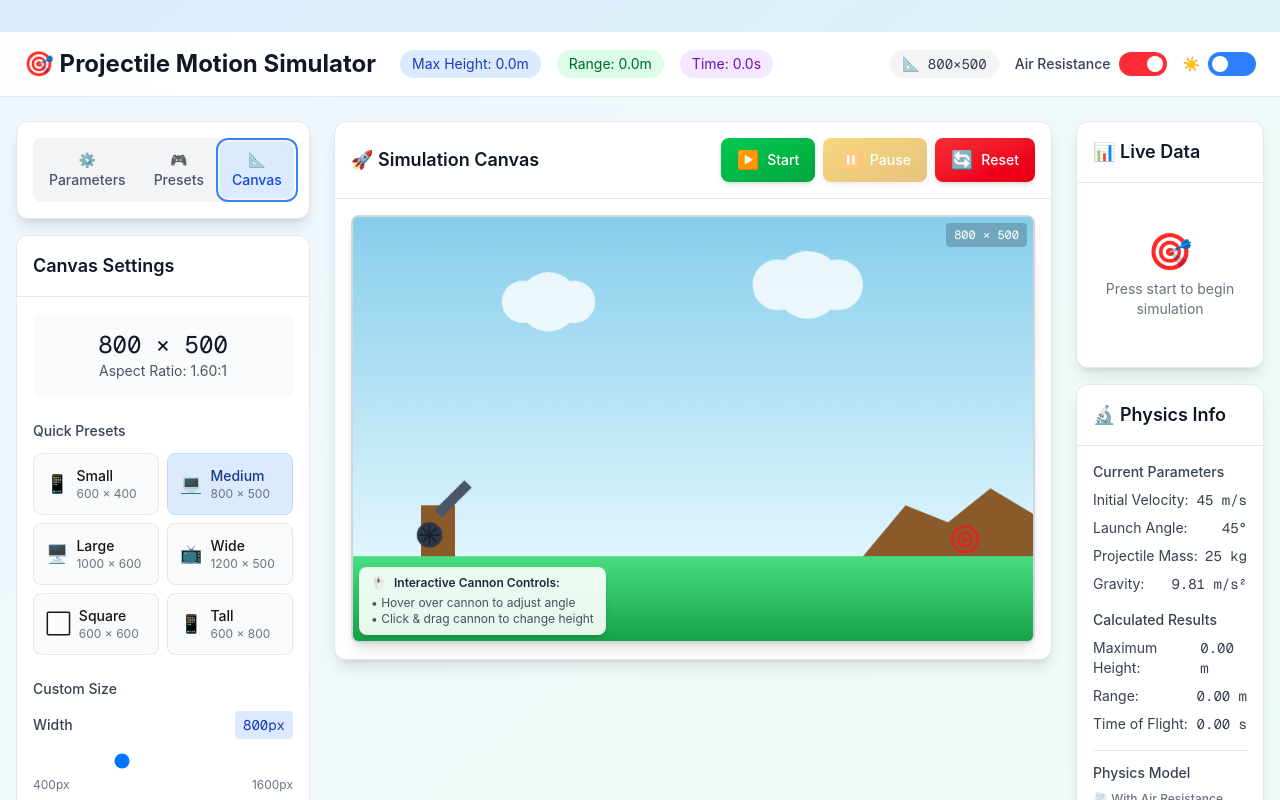
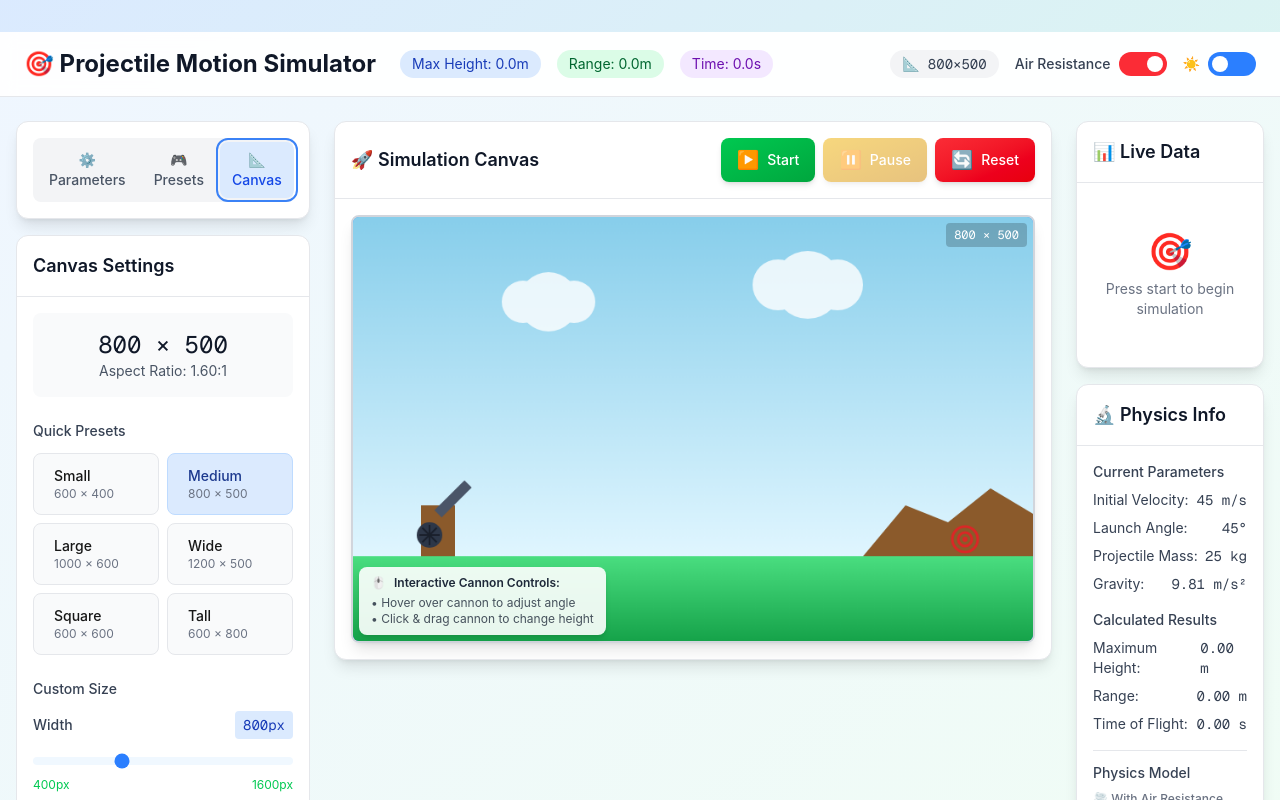
Before and after one commit to mayer-doa-coder/new-projectile-sim-2, a Next.js app in the folder projectile-sim/: page / in a window 1280 px wide. Both pictures are taken after a click on the button "📐 Canvas". Shown: the top 800 px of the page. Built offline with nearby package versions, Linux system fonts and the light colour scheme.

Commit message:
changed the position of simulator controls and remove the icons

```diff
--- a/projectile-sim/package.json
+++ b/projectile-sim/package.json
@@ -9,6 +9,7 @@
     "lint": "next lint"
   },
   "dependencies": {
+    "amqplib": "^0.10.8",
     "next": "15.4.4",
     "react": "19.1.0",
     "react-dom": "19.1.0",
--- a/projectile-sim/src/app/globals.css
+++ b/projectile-sim/src/app/globals.css
@@ -85,7 +85,7 @@ button:active:not(:disabled) {
 input[type="range"] {
   -webkit-appearance: none;
   appearance: none;
-  background: transparent;
+  background: aliceblue;
   cursor: pointer;
 }
 
--- a/projectile-sim/src/components/controls/CanvasSizeControls.tsx
+++ b/projectile-sim/src/components/controls/CanvasSizeControls.tsx
@@ -8,12 +8,12 @@ interface CanvasSizeControlsProps {
 }
 
 const CANVAS_PRESETS = [
-  { name: 'Small', width: 600, height: 400, icon: '📱' },
-  { name: 'Medium', width: 800, height: 500, icon: '💻' },
-  { name: 'Large', width: 1000, height: 600, icon: '🖥️' },
-  { name: 'Wide', width: 1200, height: 500, icon: '📺' },
-  { name: 'Square', width: 600, height: 600, icon: '⬜' },
-  { name: 'Tall', width: 600, height: 800, icon: '📱' }
+  { name: 'Small', width: 600, height: 400, icon: '' },
+  { name: 'Medium', width: 800, height: 500, icon: '' },
+  { name: 'Large', width: 1000, height: 600, icon: '' },
+  { name: 'Wide', width: 1200, height: 500, icon: '' },
+  { name: 'Square', width: 600, height: 600, icon: '' },
+  { name: 'Tall', width: 600, height: 800, icon: '' }
 ];
 
 export function CanvasSizeControls({ params, updateParams, isDayTheme }: CanvasSizeControlsProps) {
@@ -120,9 +120,9 @@ export function CanvasSizeControls({ params, updateParams, isDayTheme }: CanvasS
               step={50}
               value={params.canvasWidth}
               onChange={(e) => handleCustomSize('width', Number(e.target.value))}
-              className="w-full h-2 rounded-lg appearance-none cursor-pointer bg-gradient-to-r from-blue-400 to-blue-600"
+              className="w-full h-2 rounded-lg appearance-none cursor-pointer bg-gradient-to-r from-blue-400 to-blue-600 accent-blue-500"
             />
-            <div className="flex justify-between text-xs text-gray-500 dark:text-gray-400 mt-1">
+            <div className="flex justify-between text-xs text-green-500 dark:text-gray-400 mt-1">
               <span>400px</span>
               <span>1600px</span>
             </div>
@@ -178,7 +178,7 @@ export function CanvasSizeControls({ params, updateParams, isDayTheme }: CanvasS
                 : 'bg-gray-700 hover:bg-gray-600 text-gray-300'
             }`}
           >
-            🔄 Rotate
+            Rotate
           </button>
           <button
             onClick={() => {
@@ -192,7 +192,7 @@ export function CanvasSizeControls({ params, updateParams, isDayTheme }: CanvasS
                 : 'bg-gray-700 hover:bg-gray-600 text-gray-300'
             }`}
           >
-            📐 Fix Ratio
+              Fix Ratio
           </button>
         </div>
       </div>
```
Also changed, not shown: 1 other file (tests, documents, lock files or other folders).
